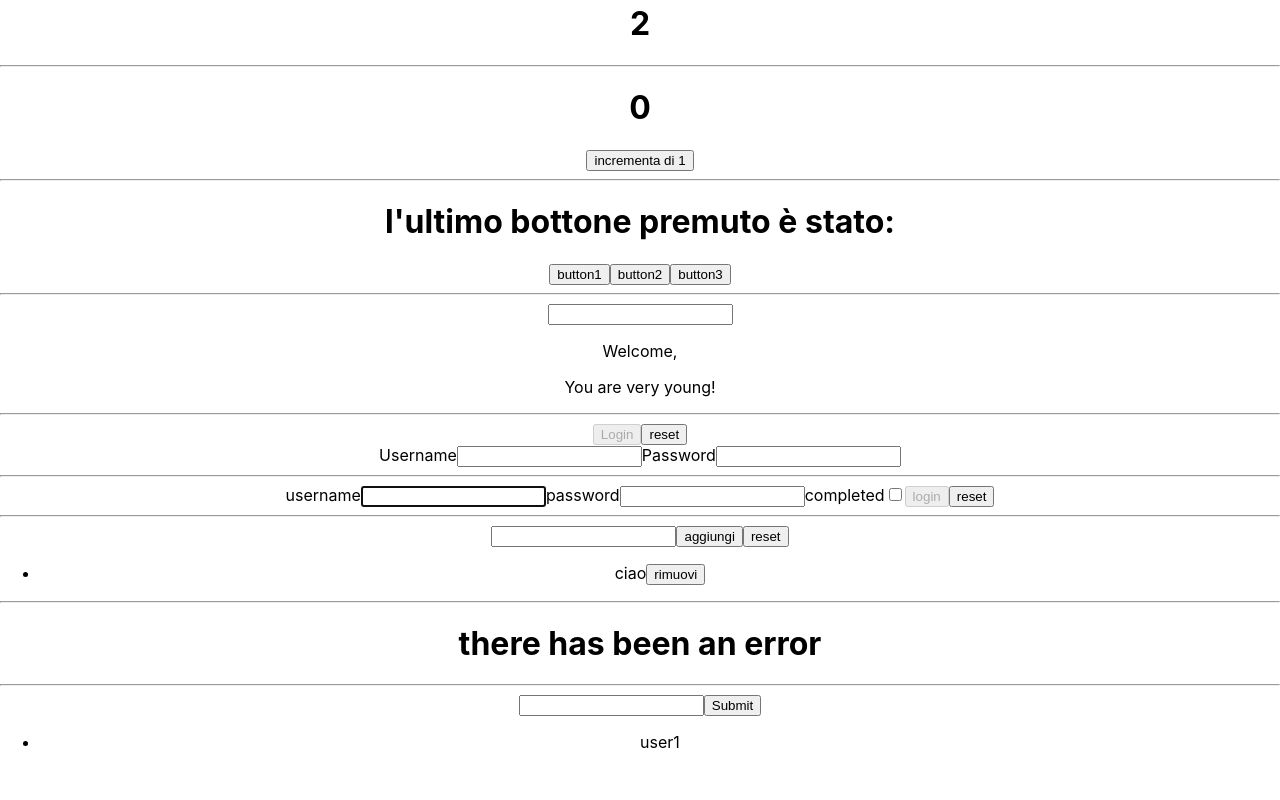
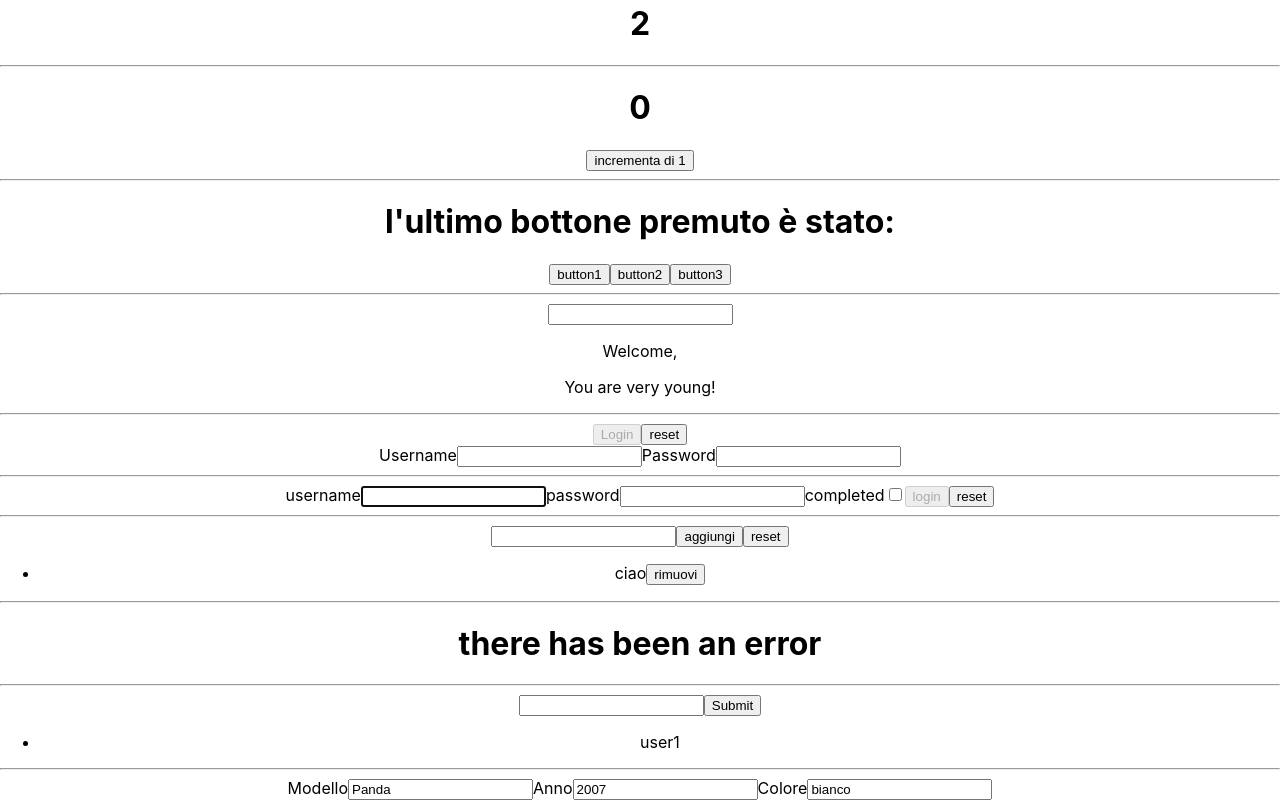
Before and after one commit to elperez365/reactExercises, a React (Create React App) app in the folder appesercizireact/: page / in a window 1280 px wide. Shown: the part 227-1027 px from the top of the page. Before the commit the page ends 995 px from the top, so only its background shows below. Built offline with nearby package versions, Linux system fonts and the light colour scheme; no server answers.

Commit message:
exercise 40 loaded

```diff
--- a/appesercizireact/src/App.js
+++ b/appesercizireact/src/App.js
@@ -11,6 +11,7 @@ import Unlogin from "./Unlogin";
 import TodoList from "./TodoList";
 import GithubUser from "./GithubUser";
 import GithubUserList from "./Githubserist";
+import Cardetails from "./CarDetails";
 
 function App() {
   const [logged, setLogged] = useState(false)
@@ -59,6 +60,8 @@ function App() {
         <GithubUser/>
         <hr/>
         <GithubUserList/>
+        <hr/>
+        <Cardetails/>
       </div>
     );
   }
--- /dev/null
+++ b/appesercizireact/src/CarDetails.jsx
@@ -0,0 +1,29 @@
+import { useEffect, useRef } from "react"
+
+function Cardetails({initialValue={modello:"Panda", anno:2007, colore:"bianco"}}){
+
+    const formRef=useRef()
+
+
+    useEffect(()=>{
+        formRef.current[0].value = initialValue.modello
+        formRef.current[1].value = initialValue.anno
+        formRef.current[2].value = initialValue.colore
+
+    },[initialValue])
+
+    return(
+        <div>
+            <form ref={formRef}>
+                <label htmlFor="modello">Modello</label>
+                <input name="modello" type="text" />
+                <label htmlFor="anno">Anno</label>
+                <input name="anno" type="text" />
+                <label htmlFor="colore">Colore</label>
+                <input name="colore" type="text" />
+            </form>
+        </div>
+    )
+}
+
+export default Cardetails
```
